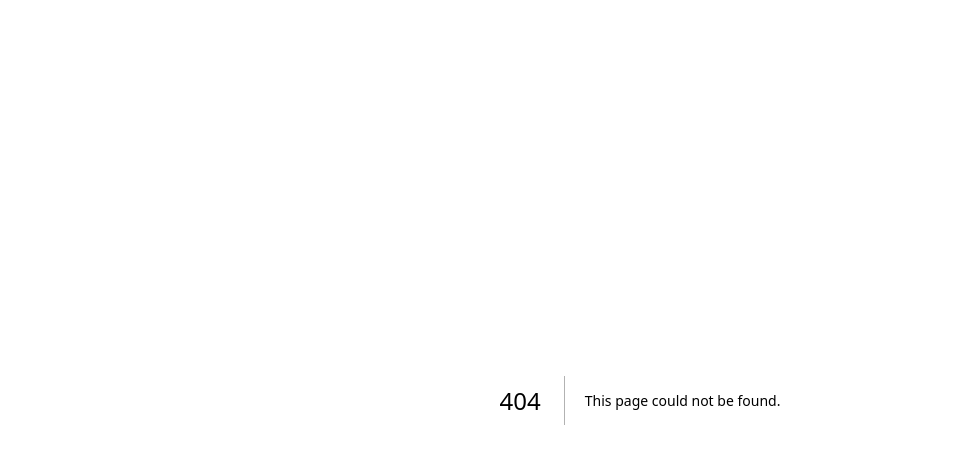
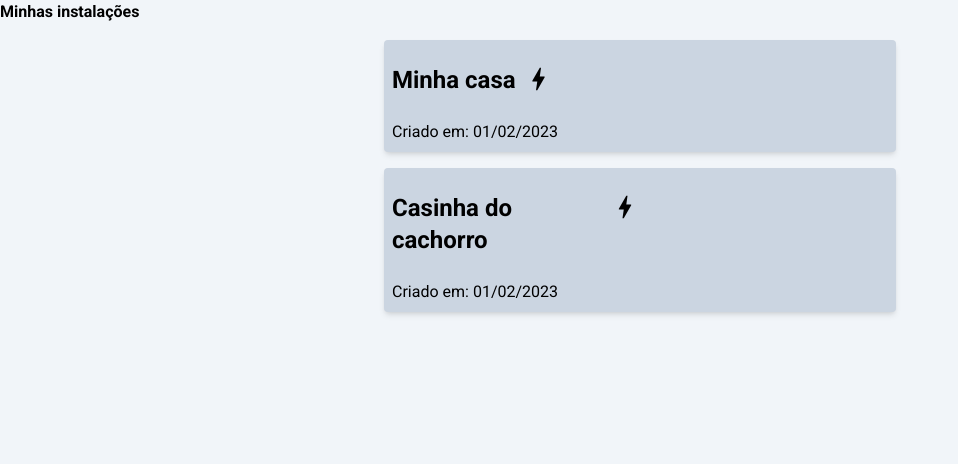
Before and after one commit to pmatos96/tcc-puc-frontend, a Next.js app: page /instalacoes in a window 1280 px wide. Before the commit this address had no page. Shown: the top 464 px of the page, without its empty margins (0-958 px from the left). Built offline with nearby package versions, Linux system fonts and the light colour scheme.

Commit message:
Projects page prototype

```diff
--- /dev/null
+++ b/src/components/projects/ProjectBoard.tsx
@@ -0,0 +1,29 @@
+import BoardHeader from "../common/BoardHeader";
+
+interface ProjectBoardProps {
+    name: string;
+    creationDate: Date;
+}
+
+export default function ProjectBoard ({ name, creationDate }: ProjectBoardProps) {
+
+    return (
+        <div className="flex w-2/5 min-h-max p-2 mt-2 mb-2 bg-slate-300 shadow-md rounded">
+            <div className="h-full w-1/2">
+                <BoardHeader title={name} iconName="bolt"/>
+                Criado em: {creationDate.toLocaleDateString(
+                    'pt-BR',
+                    {
+                        day: '2-digit',
+                        month: '2-digit',
+                        year: 'numeric'
+                    }
+                )}
+            </div>
+            <div className="w-1/2">
+
+            </div>
+
+        </div>
+    )
+}
--- /dev/null
+++ b/src/pages/instalacoes/index.tsx
@@ -0,0 +1,41 @@
+import ProjectBoard from "@/src/components/projects/ProjectBoard"
+
+export default function Projects(props) {
+
+    const projects = [
+        {
+            name: "Minha casa",
+            createdAt: new Date(),
+        },
+        {
+            name: "Casinha do cachorro",
+            createdAt: new Date(),
+        }
+    ]
+
+  return (
+    <div className="bg-slate-100 w-screen min-h-screen">
+      <h1 className="text-black font-bold pb-2">Minhas instalações</h1>
+      <div className="w-full h-full flex flex-col justify-center items-center">
+        {projects.map(project => {
+            return <ProjectBoard name={project.name} creationDate={project.createdAt}/>
+        })}
+      </div>
+    </div>
+  )
+}
+
+export const getServerSideProps = async () => {
+
+//   const equipmentsResponse = await fetch('http://localhost:3333/equipments/');
+//   const equipmentData = await equipmentsResponse.json();
+
+//   const roomsResponse = await fetch('http://localhost:3333/rooms/');
+//   const roomData = await roomsResponse.json();
+
+  return {
+      props:{
+
+      }
+  }
+}
```
